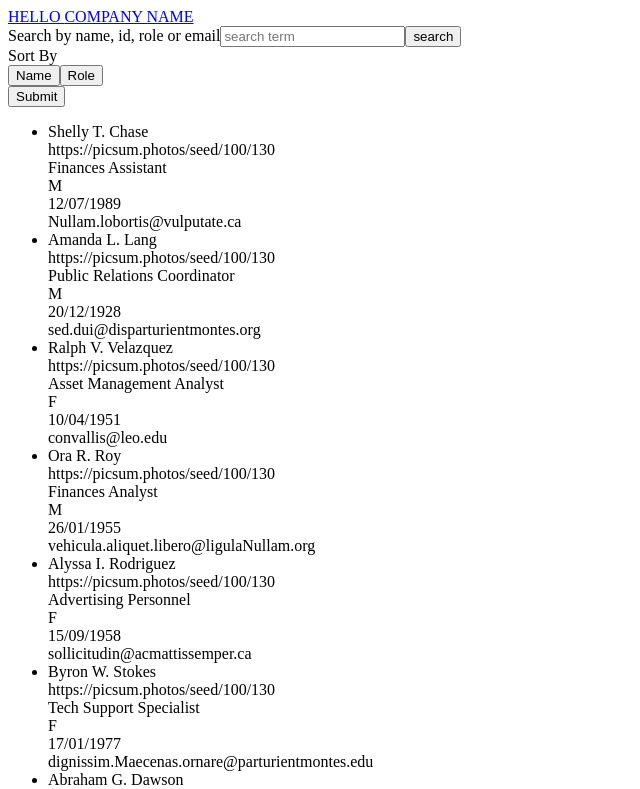
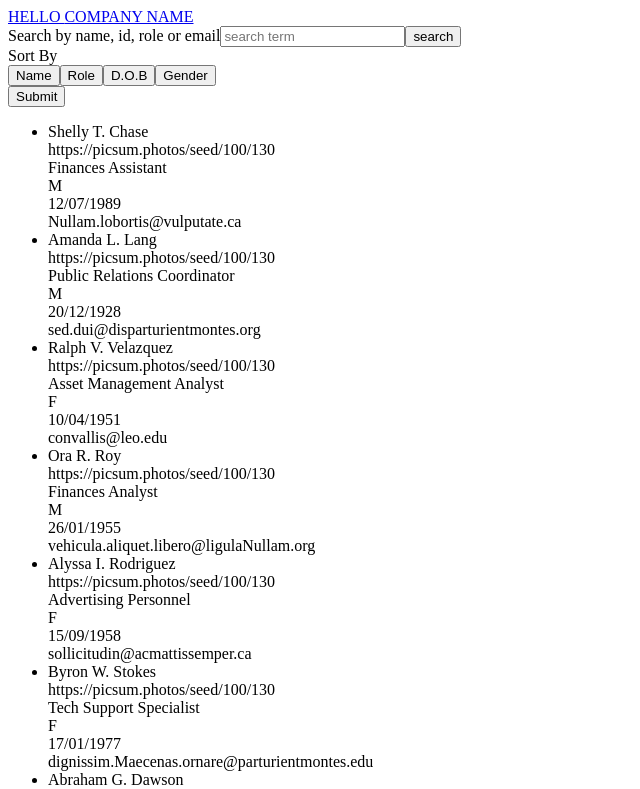
Before and after one commit to smcheah/Employee-Directory, a React (Create React App) app: page / in a window 1280 px wide. Shown: the top 789 px of the page, without its empty margins (0-640 px from the left). Built offline with nearby package versions, Linux system fonts and the light colour scheme; the HTML template or start-up script is replaced by a standard one.

Commit message:
added sortby char and date function

```diff
--- a/src/components/MainPage.js
+++ b/src/components/MainPage.js
@@ -12,6 +12,10 @@ const MainPage = ({ employees }) => {
         employeeList: employees
     });
 
+    useEffect(() => {
+        console.log("filtered state: ", filtered);
+    }, [filtered]);
+
     //modal
     const handleShowModal = (data, e) => {
         e.preventDefault();
@@ -24,46 +28,34 @@ const MainPage = ({ employees }) => {
     };
 
     // search and sort
-    useEffect(() => {
-        console.log("filtered state: ", filtered);
-    }, [filtered]);
+    const sortBy = (char, e) => {
+        e.preventDefault();
 
-    const sortByName = (e) => {
-        e.preventDefault();
-        let tempArr = employees;
-        tempArr.sort(function (a, b) {
-            let nameA = a.name.toUpperCase();
-            let nameB = b.name.toUpperCase();
-            if (nameA < nameB) return -1;
-            if (nameA > nameB) return 1;
+        employees.sort(function (a, b) {
+            let charA = a[char].toUpperCase();
+            let charB = b[char].toUpperCase();
+            if (charA < charB) return -1;
+            if (charA > charB) return 1;
             return 0;
         });
 
-        setFiltered({ employeeList: tempArr });
+        setFiltered({ employeeList: employees });
+    };
+
+    const sortByDOB = (e) => {
+        e.preventDefault();
 
         // sort by value
-        // items.sort(function (a, b) {
-        //     return a.value - b.value;
-        // });
-    };
+        employees.sort(function (a, b) {
+            let arrA = a.dateOfBirth.split("/");
+            let arrB = b.dateOfBirth.split("/");
+            let dateA = new Date(arrA[2], arrA[1], arrA[0]);
+            let dateB = new Date(arrB[2], arrB[1], arrB[0]);
 
-    const sortByRole = (e) => {
-        e.preventDefault();
-        let tempArr = employees;
-        tempArr.sort(function (a, b) {
-            let roleA = a.role.toUpperCase();
-            let roleB = b.role.toUpperCase();
-            if (roleA < roleB) return -1;
-            if (roleA > roleB) return 1;
-            return 0;
+            return dateA - dateB;
         });
 
-        setFiltered({ employeeList: tempArr });
-
-        // sort by value
-        // items.sort(function (a, b) {
-        //     return a.value - b.value;
-        // });
+        setFiltered({ employeeList: employees });
     };
 
     return <div>
@@ -77,12 +69,10 @@ const MainPage = ({ employees }) => {
 
             <label htmlFor="sort-by">Sort By</label>
             <div id="sort-by">
-                <button onClick={ e => sortByName(e) }>Name</button>
-                <button onClick={ e => sortByRole(e) }>Role</button>
-                {/* <button onClick={ sortByDOB }>D.O.B</button>
+                <button onClick={ e => sortBy("name", e) }>Name</button>
+                <button onClick={ e => sortBy("role", e) }>Role</button>
                 <button onClick={ sortByDOB }>D.O.B</button>
-                <button onClick={ sortByAsc }>asc</button>
-                <button onClick={ sortByDesc }>desc</button> */}
+                <button onClick={ e => sortBy("gender", e) }>Gender</button>
             </div>
 
             <button type="submit">Submit</button>
```
